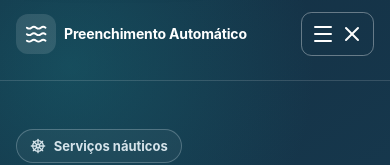
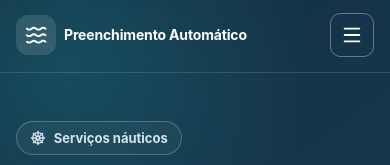
Before and after one commit to matheusdebrito/preenchimento-automatico, a React (Vite) app in the folder frontend/: page / in a window 390 px wide. Shown: the top 165 px of the page. Built offline with nearby package versions, Linux system fonts and the light colour scheme; no server answers.

Commit message:
style(mobile-nav): anchored icon switch and smooth menu collapse with reduced-motion support

```diff
--- a/frontend/src/styles/components.css
+++ b/frontend/src/styles/components.css
@@ -428,16 +428,46 @@
 
 .menu-toggle {
   display: none;
-  min-height: 2.75rem;
-  align-items: center;
-  gap: 0.45rem;
-  padding: 0.5rem 0.75rem;
+  width: 2.75rem;
+  height: 2.75rem;
+  flex: 0 0 2.75rem;
+  place-items: center;
+  padding: 0;
   border: 1.5px solid var(--color-border-strong);
   border-radius: 0.65rem;
   background: var(--color-white);
   color: var(--color-navy);
-  font-size: 0.9375rem;
-  font-weight: 650;
+  cursor: pointer;
+  /* Both icons share a grid cell; changing state never changes button size. */
+}
+
+.menu-toggle svg {
+  grid-area: 1 / 1;
+  width: 1.375rem;
+  height: 1.375rem;
+  transition:
+    opacity var(--transition),
+    transform var(--transition-slow);
+}
+
+.menu-toggle__menu-icon {
+  opacity: 1;
+  transform: rotate(0deg) scale(1);
+}
+
+.menu-toggle__close-icon {
+  opacity: 0;
+  transform: rotate(-80deg) scale(0.75);
+}
+
+.menu-toggle--open .menu-toggle__menu-icon {
+  opacity: 0;
+  transform: rotate(80deg) scale(0.75);
+}
+
+.menu-toggle--open .menu-toggle__close-icon {
+  opacity: 1;
+  transform: rotate(0deg) scale(1);
 }
 
 .site-header--hero {
@@ -484,10 +514,6 @@
     font-size: 0.875rem;
   }
 
-  .menu-toggle {
-    gap: 0.35rem;
-    padding-inline: 0.55rem;
-  }
 }
 
 /* Footer */
@@ -622,32 +648,56 @@
 
 @media (max-width: 767px) {
   .site-header__inner {
-    position: relative;
+    display: grid;
+    grid-template-columns: minmax(0, 1fr) 2.75rem;
+    column-gap: 0.75rem;
+    row-gap: 0;
+    align-items: center;
+  }
+
+  .site-header__inner .brand {
+    min-width: 0;
   }
 
   .menu-toggle {
-    display: inline-flex;
+    display: grid;
+    grid-column: 2;
+    grid-row: 1;
+    justify-self: end;
   }
 
   .site-nav {
+    grid-column: 1 / -1;
+    grid-row: 2;
+    min-width: 0;
     width: 100%;
     max-height: 0;
-    flex-basis: 100%;
     flex-direction: column;
     align-items: stretch;
     gap: 0.15rem;
     overflow: hidden;
     opacity: 0;
     visibility: hidden;
+    pointer-events: none;
+    transform: translateY(-0.5rem);
     transition:
-      max-height var(--transition-slow),
-      opacity var(--transition);
+      max-height 300ms cubic-bezier(0.22, 1, 0.36, 1),
+      opacity var(--transition-slow),
+      transform var(--transition-slow),
+      visibility 0s linear 300ms;
   }
 
   .site-nav--open {
-    max-height: 20rem;
+    max-height: 24rem;
     opacity: 1;
     visibility: visible;
+    pointer-events: auto;
+    transform: translateY(0);
+    transition:
+      max-height 300ms cubic-bezier(0.22, 1, 0.36, 1),
+      opacity var(--transition-slow),
+      transform var(--transition-slow),
+      visibility 0s;
   }
 
   .site-nav__link {
@@ -670,6 +720,17 @@
     white-space: nowrap;
     border: 0;
   }
+}
+
+/* Respect the device's reduced-motion accessibility preference. */
+@media (prefers-reduced-motion: reduce) {
+  .menu-toggle svg,
+  .site-nav,
+  .site-nav--open {
+    transition: none;
+  }
+
+  .site-nav { transform: none; }
 }
 
 /* Action list */
```
